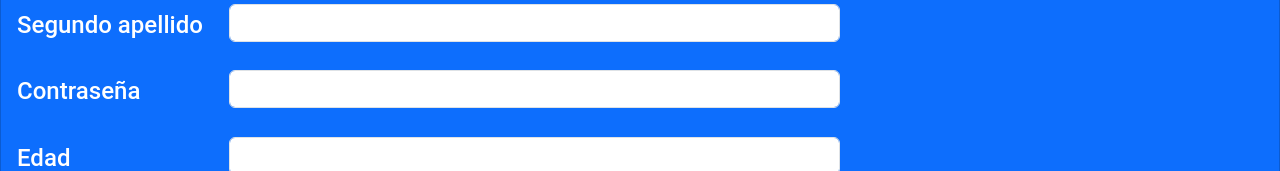
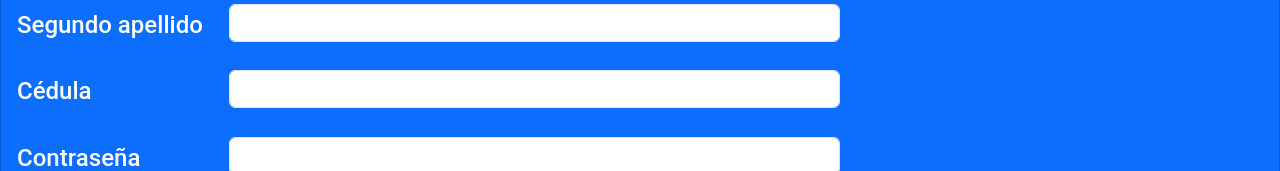
Before and after one commit to Sanchez70/ProyectoWeb, an Angular app in the folder zHotel/: page /clientes/form/1 in a window 1280 px wide. Shown: the part 356-527 px from the top of the page. Built offline with nearby package versions, Linux system fonts and the light colour scheme; no server answers.

Commit message:
registrofoto

```diff
--- a/zHotel/package.json
+++ b/zHotel/package.json
@@ -23,6 +23,7 @@
     "@angular/platform-server": "^17.0.0",
     "@angular/router": "^17.0.0",
     "@angular/ssr": "^17.0.7",
+    "bootstrap-icons": "^1.11.3",
     "express": "^4.18.2",
     "jspdf": "^2.5.1",
     "rxjs": "~7.8.0",
--- a/zHotel/src/app/clientes/cliente.service.ts
+++ b/zHotel/src/app/clientes/cliente.service.ts
@@ -8,7 +8,7 @@ import { HttpClient, HttpErrorResponse, HttpHeaders } from '@angular/common/http
 })
 export class ClienteService {
 
-   //private urlEndPoint: string = 'http://192.168.40.228:8081/api/clientes';
+  //private urlEndPoint: string = 'http://192.168.40.228:8081/api/clientes';
   private urlEndPoint = 'http://localhost:8081/api/clientes';
   private httpHeaders = new HttpHeaders({'Content-Type':'application/json'})
 
--- a/zHotel/src/app/clientes/cliente.ts
+++ b/zHotel/src/app/clientes/cliente.ts
@@ -3,5 +3,5 @@ export class Cliente {
     usuario: string = '';
     contrasena: string = '';
     cedula_persona: string = '';
-    foto: any;
+    foto: string = '';
 }
--- a/zHotel/src/app/clientes/clientes.component.html
+++ b/zHotel/src/app/clientes/clientes.component.html
@@ -1,6 +1,6 @@
-<div class="card-header" style="align-self: center; left: 40%;">
+<div class="card-header" style="align-items: center; left: 40%;">
   <h5 class="card-title" >{{cliente.usuario}}</h5>
-  <img [src]="[cliente.foto]" class="card-img-top" >
+  <img src="..." class="card-img-top" >
 </div>
 
 <div class="card border-primary mb-3" style="width: 30rem; align-content: center; left: 2%;">
@@ -28,7 +28,7 @@
       </li>
       <li class="list-group-item">
         <h5>Género</h5>
-        <p>{{persona.genero}}</p>
+        <p>{{persona.edad}}</p>
       </li>
       <li class="list-group-item">
         <h5>Teléfono</h5>
--- a/zHotel/src/app/clientes/clientes.component.ts
+++ b/zHotel/src/app/clientes/clientes.component.ts
@@ -10,7 +10,6 @@ import { error } from 'console';
 @Component({
   selector: 'app-clientes',
   templateUrl: './clientes.component.html',
-  styleUrl:'./clientes.component.css'
 })
 export class ClientesComponent implements OnInit{
 
@@ -38,7 +37,6 @@ export class ClientesComponent implements OnInit{
     this.clienteService.getCliente(this.id).subscribe(
       (cliente) => {
         this.cliente = cliente;
-        this.cargarPersona()
       },
       (error) => {
         console.error(error);
--- a/zHotel/src/app/clientes/form-cliente.component.html
+++ b/zHotel/src/app/clientes/form-cliente.component.html
@@ -3,7 +3,7 @@
         <h2>{{title}}</h2>
     </div>
     <div class="card-body">
-        <form ngNativeValidate (ngSubmit)="editU(); editPer()">
+        <form ngNativeValidate (ngSubmit)="editU()">
 
             <div class="form-group row">
                 <label for="" class="col-form-label col-sm-2"><h4>Foto</h4></label>
@@ -17,69 +17,76 @@
             <div class="form-group row">
                 <label for="" class="col-form-label col-sm-2"><h4>Primer nombre</h4></label>
                 <div class="col-sm-6">
-                    <input type="text" class="form-control" [(ngModel)]="persona.nombre" name="nombre1" required>
+                    <input type="text" class="form-control" [(ngModel)]="cliente.usuario" name="nombre" required>
                 </div>
             </div>
 
             <div class="form-group row">
                 <label for="" class="col-form-label col-sm-2"><h4>Segundo nombre</h4></label>
                 <div class="col-sm-6">
-                    <input type="text" class="form-control" [(ngModel)]="persona.nombre2" name="nombre2" required>
+                    <input type="text" class="form-control" [(ngModel)]="cliente.usuario" name="nombre" required>
                 </div>
             </div>
 
             <div class="form-group row">
                 <label for="" class="col-form-label col-sm-2"><h4>Primer apellido</h4></label>
                 <div class="col-sm-6">
-                    <input type="text" class="form-control" [(ngModel)]="persona.apellido" name="apellido1" required>
+                    <input type="text" class="form-control" [(ngModel)]="cliente.usuario" name="nombre" required>
                 </div>
             </div>
 
             <div class="form-group row">
                 <label for="" class="col-form-label col-sm-2"><h4>Segundo apellido</h4></label>
                 <div class="col-sm-6">
-                    <input type="text" class="form-control" [(ngModel)]="persona.apellido2" name="apellido2" required>
+                    <input type="text" class="form-control" [(ngModel)]="cliente.contrasena" name="contrasena" required>
+                </div>
+            </div>
+
+            <div class="form-group row">
+                <label for="" class="col-form-label col-sm-2"><h4>Cédula</h4></label>
+                <div class="col-sm-6">
+                    <input type="text" class="form-control" [(ngModel)]="cliente.cedula_persona" name="cedula_persona" required>
                 </div>
             </div>
 
             <div class="form-group row">
                 <label for="" class="col-form-label col-sm-2"><h4>Contraseña</h4></label>
                 <div class="col-sm-6">
-                    <input type="text" class="form-control" [(ngModel)]="cliente.contrasena" name="contrasena" required>
+                    <input type="text" class="form-control" [(ngModel)]="cliente.usuario" name="nombre" required>
                 </div>
             </div>
 
             <div class="form-group row">
                 <label for="" class="col-form-label col-sm-2"><h4>Edad</h4></label>
                 <div class="col-sm-6">
-                    <input type="text" class="form-control" [(ngModel)]="persona.edad" name="edad" required>
+                    <input type="text" class="form-control" [(ngModel)]="cliente.usuario" name="nombre" required>
                 </div>
             </div>
 
             <div class="form-group row">
                 <label for="" class="col-form-label col-sm-2"><h4>Género</h4></label>
                 <div class="col-sm-6">
-                    <input type="text" class="form-control" [(ngModel)]="persona.genero" name="genero" required>
+                    <input type="text" class="form-control" [(ngModel)]="cliente.usuario" name="nombre" required>
                 </div>
             </div>
 
             <div class="form-group row">
                 <label for="" class="col-form-label col-sm-2"><h4>Teléfono</h4></label>
                 <div class="col-sm-6">
-                    <input type="text" class="form-control" [(ngModel)]="persona.telefono" name="telf" required>
+                    <input type="text" class="form-control" [(ngModel)]="cliente.cedula_persona" name="cedula_persona" required>
                 </div>
             </div>
 
             <div class="form-group row">
                 <label for="" class="col-form-label col-sm-2"><h4>Dirección</h4></label>
                 <div class="col-sm-6">
-                    <input type="text" class="form-control" [(ngModel)]="persona.direccion" name="dir" required>
+                    <input type="text" class="form-control" [(ngModel)]="cliente.usuario" name="nombre" required>
                 </div>
             </div>
 
             <div class="form-group row">
                 <div class="col-sm-6">
-                    <button class="btn btn-primary" role="button" style="background-color: goldenrod; color: black;" (click)="convertToBase64()" ><strong>Editar</strong></button>
+                    <button class="btn btn-primary" role="button" style="background-color: goldenrod; color: black;" (click)="convertToBase64()"><strong>Editar</strong></button>
                 </div>
             </div>
 
--- a/zHotel/src/app/persona/formP.component.html
+++ b/zHotel/src/app/persona/formP.component.html
@@ -1,6 +1,5 @@
-<!-- formP.component.html -->
 <div class="registration-container">
-  <h2>{{ titulo }}</h2>
+  <h2>{{titulo}}</h2>
 
   <form (ngSubmit)="crearEditarPersona()">
     <label for="cedula_persona">Cédula:</label>
@@ -34,12 +33,26 @@
     <label for="edad">Edad:</label>
     <input type="number" id="edad" [(ngModel)]="persona.edad" name="edad" required>
 
+    <div class="provincia-container">
+      <label for="id_provincia">Provincia:</label>
+      <select id="id_provincia" [(ngModel)]="provinciaSeleccionada" name="id_provincia" class="provincia-select">
+        <option *ngFor="let provincia of provincias" [value]="provincia.id_provincia">{{ provincia.nombre }}</option>
+      </select>
+
+      <button type="button" (click)="filtrarCantonesPorProvincia()" class="filter-button-small" [class.clicked]="isFilterClicked">
+        <i class="fas fa-search"></i>
+        <span class="filter-indicator" *ngIf="provinciaSeleccionada">&#10004;</span>
+      </button>
+    </div>
+
+    <p class="selected-province-message">{{ selectedProvinceMessage }}</p>
+
+
     <label for="id_canton">Cantón:</label>
-    <select id="id_canton" [(ngModel)]="persona.id_canton" name="id_canton">
-      <option *ngFor="let canton of cantones" [value]="canton.id_canton">{{ canton.nombre }}</option>
-    </select>
+<select id="id_canton" [(ngModel)]="persona.id_canton" name="id_canton" [disabled]="!isProvinciaSelected" required>
+  <option *ngFor="let canton of cantonesFiltrados" [value]="canton.id_canton">{{ canton.nombre }}</option>
+</select>
 
-    <!--<button type="button" (click)="irARegistroC()">Siguiente</button>-->
     <button type="button" (click)="irARegistroC()">Siguiente</button>
   </form>
 </div>
--- a/zHotel/src/app/registroC/formRC.component.html
+++ b/zHotel/src/app/registroC/formRC.component.html
@@ -8,10 +8,12 @@
   <label for="contrasena">Contraseña:</label>
   <input type="password" id="contrasena" formControlName="contrasena" required>
 
-  <label for="foto">Foto:</label>
-  <input type="text" id="foto" formControlName="foto" required>
+  <!-- <label for="foto">Foto:</label>
+  <input type="text" id="foto" formControlName="foto" required> -->
+  <input type="file" class="form-control-file" (change)="onFileSelected($event)" accept="image/*" id="imagen" name="imagen">
+<img [src]="previewImage" alt="Vista previa de la imagen" class="img-thumbnail mt-2">
 
-  <button type="button" (click)="registrarCliente()">Registrar Cliente</button>
+  <button type="button" (click)="registrarCliente()">Registrar</button>
 
 </form>
 </div>
```
Also changed, not shown: zHotel/src/app/clientes/form-cliente.component.ts (+2 -36 lines), zHotel/src/app/registroC/formRC.component.ts (+57 -2 lines), 1 other file (tests, documents, lock files or other folders).
